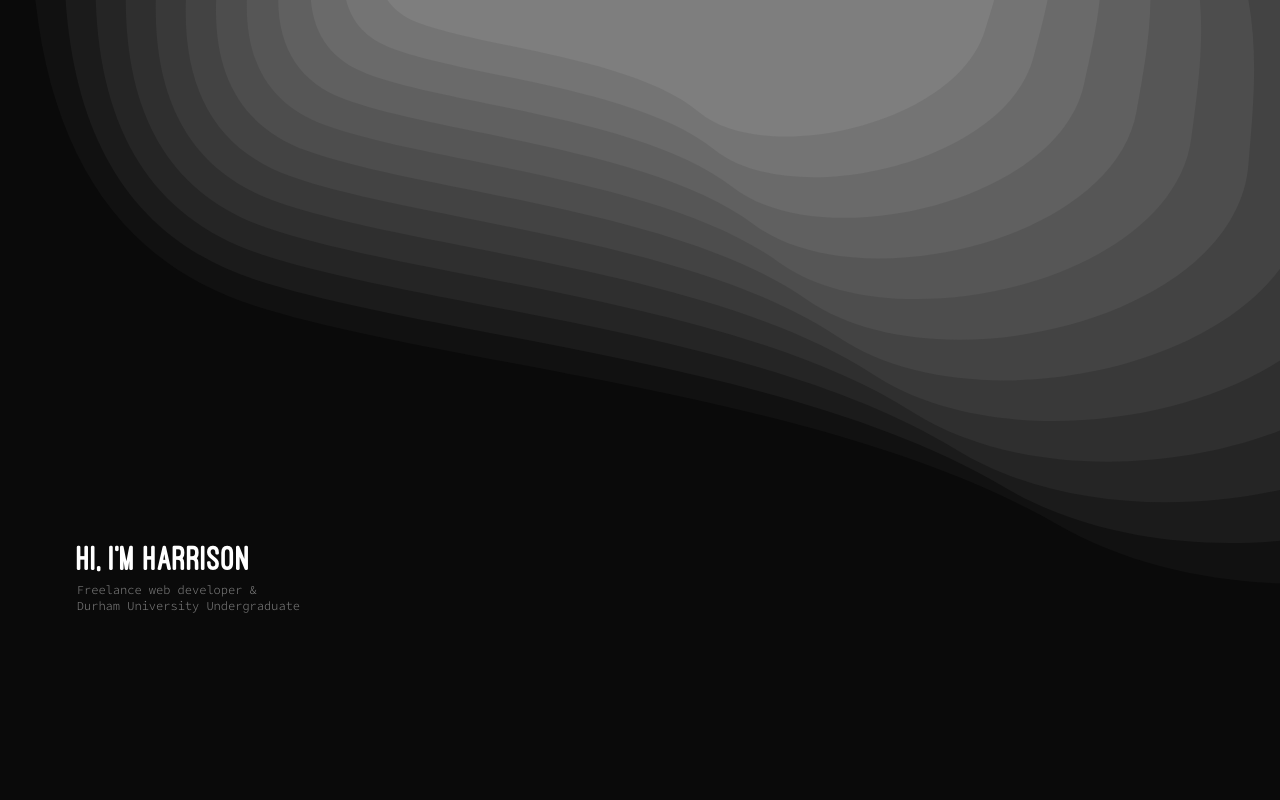
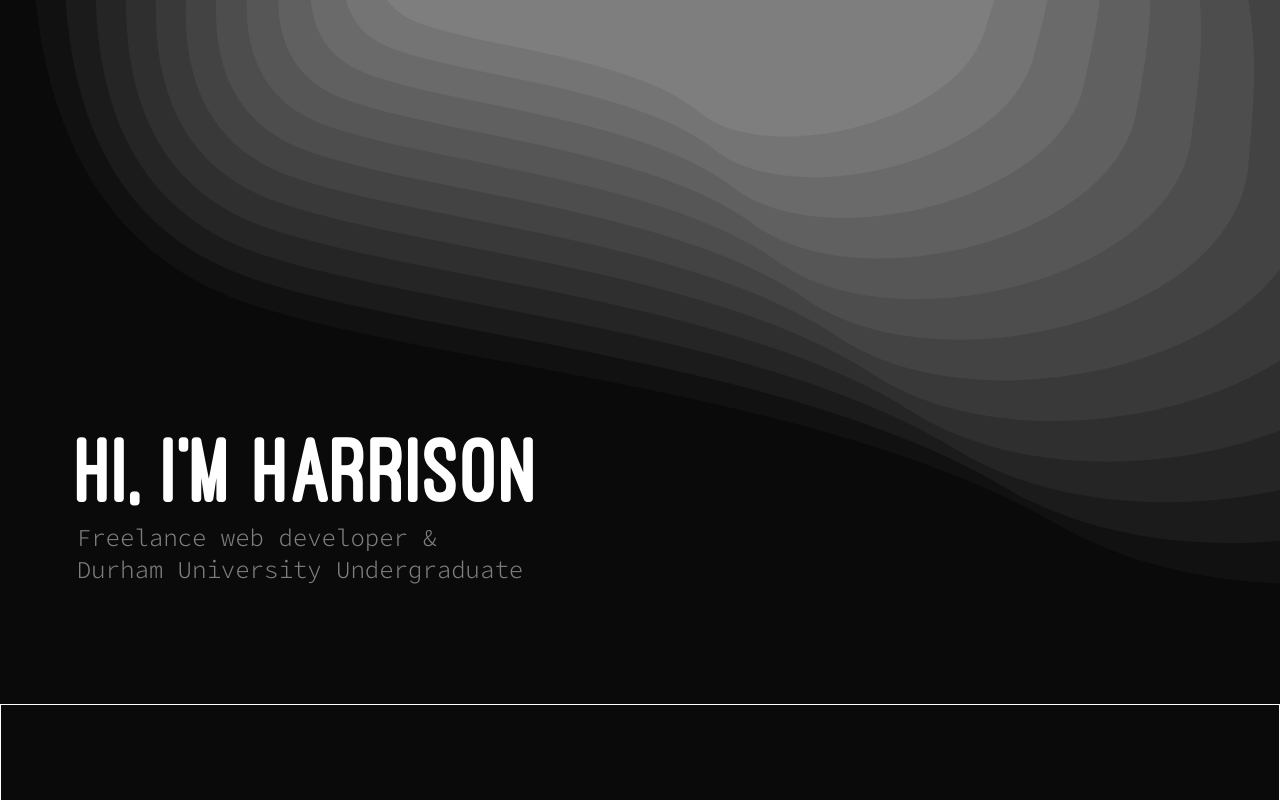
Before and after one commit to HarrisonBaghurst/personal-portfolio, a Next.js app: page / in a window 1280 px wide. Shown: the top 800 px of the page. Built offline with nearby package versions, Linux system fonts and the light colour scheme.

Commit message:
updates sizes for screen sizes

```diff
--- a/app/globals.css
+++ b/app/globals.css
@@ -4,12 +4,14 @@
   font-family: "Ostrich";
   src: url("/fonts/OstrichSans-Heavy.otf") format("opentype");
   font-weight: 200;
+  font-size:larger;
 }
 
 @font-face {
   font-family: "OfficeCode";
   src: url("/fonts/OfficeCodePro-Light.otf") format("opentype");
   font-weight: 400;
+  font-size:smaller;
 }
 
 :root {
@@ -32,3 +34,13 @@ body {
   color: var(--foreground);
   font-family: 'OfficeCode';
 }
+
+@layer utilities {
+  .responsive-h1 {
+    @apply text-5xl md:text-6xl lg:text-7xl xl:text-8xl 2xl:text-9xl;
+  }
+  .responsive-p {
+    @apply text-xs md:text-base lg:text-lg xl:text-2xl 2xl:text-3xl;
+  }
+
+}
--- a/components/Hero.tsx
+++ b/components/Hero.tsx
@@ -7,7 +7,7 @@ const Hero = () => {
 
     return (
         <section>
-            <div className='w-full h-[70dvw] relative'>
+            <div className='w-full h-[70dvw] relative lg:h-[55dvw]'>
                 <div className='overflow-hidden'>
                     <Image
                     src={'/heroImage.svg'}
@@ -21,13 +21,13 @@ const Hero = () => {
                     />
                 </div>
                 <div className='absolute left-[6%] top-[60%]'>
-                    <h1 className='font-ostrich text-4xl text-white'>
+                    <h1 className='font-ostrich responsive-h1 text-white'>
                         Hi, I'm Harrison
                     </h1>
-                    <p className='text-xs pt-1 text-grey'>
+                    <p className='pt-1 responsive-p text-grey'>
                         Freelance web developer &
                     </p>
-                    <p className='text-xs text-grey'>
+                    <p className='responsive-p text-grey'>
                         Durham University Undergraduate
                     </p>
                 </div>
```
